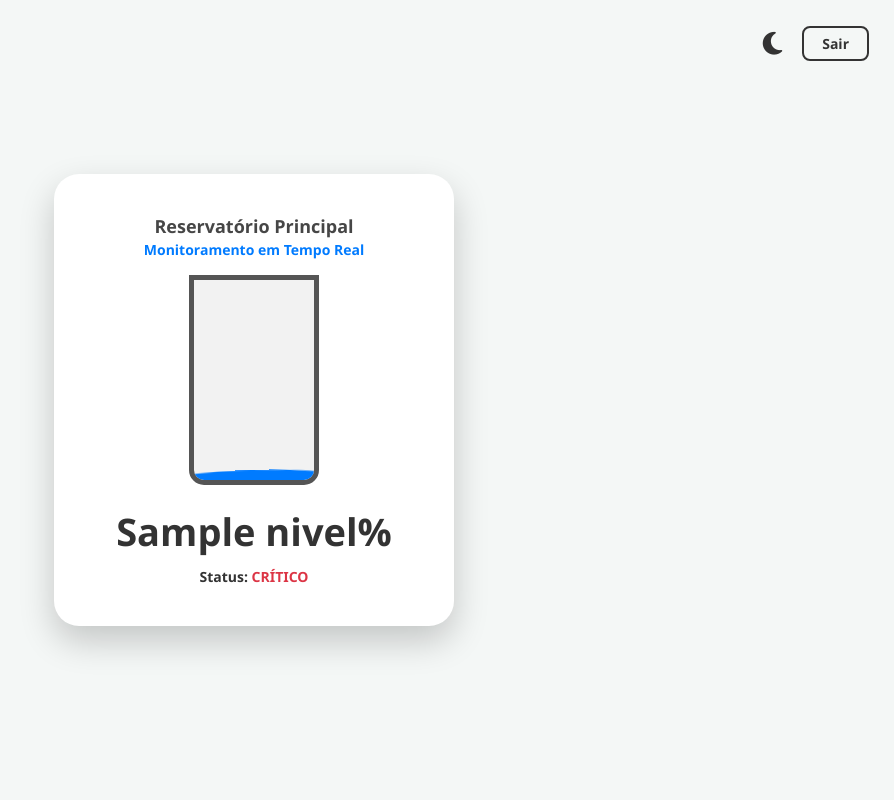
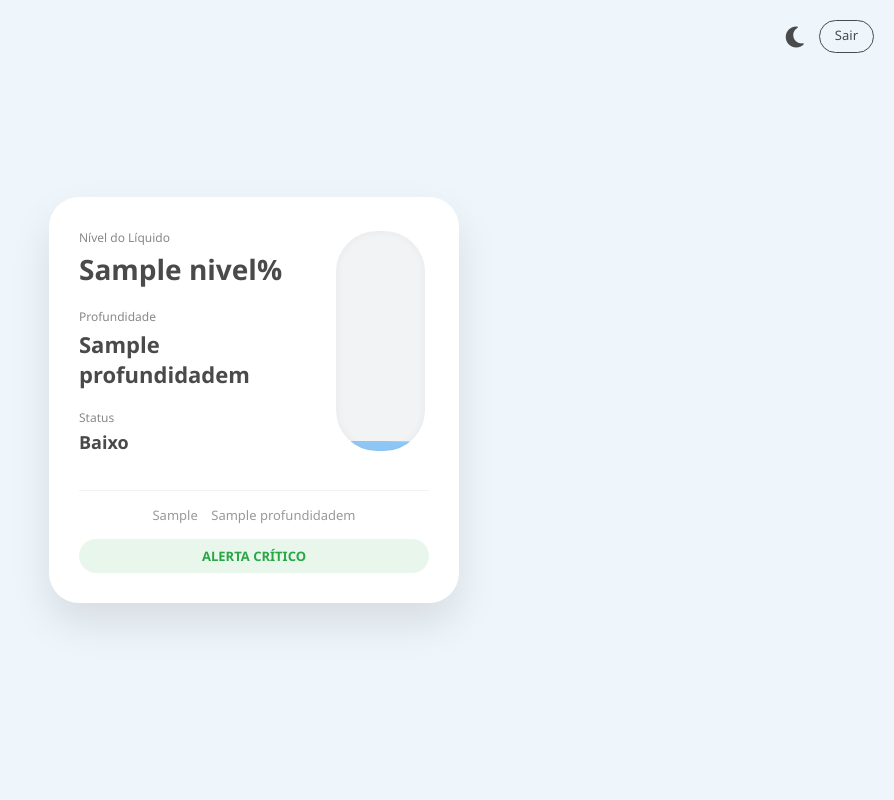
Before and after one commit to NicolasCares/IoT-Condominio, a Flask app: template templates/dashboard.html in a window 1280 px wide. Shown: the whole page, without its empty margins (386-1280 px from the left). Run offline with Flask 3, Linux system fonts and the light colour scheme; the template is opened without the code that fills it: most values are stand-ins (such as "Sample title", 1, 10 or a date in 2020).

Commit message:
Atualização do Dashboard e integração Cloud

```diff
--- a/app.py
+++ b/app.py
@@ -1,6 +1,43 @@
 from flask import Flask, render_template, request, redirect, url_for
+from tuya_iot import TuyaOpenAPI
+from datetime import datetime
 
 app = Flask(__name__)
+
+# --- CONFIGURAÇÕES CLOUD REAIS (LuthierTech) ---
+ENDPOINT = "https://openapi.tuyaus.com"
+ACCESS_ID = "fyktvwpmdcypmc43rds3"
+ACCESS_KEY = "a174b9cc6bcd49758ca629b4314137da"
+DEVICE_ID = 'eb525920c40c7de1caiosa'
+
+def obter_dados_sensor():
+    try:
+        openapi = TuyaOpenAPI(ENDPOINT, ACCESS_ID, ACCESS_KEY)
+        openapi.connect()
+
+        res = openapi.get(f"/v1.0/devices/{DEVICE_ID}/status")
+
+        # Valores padrão baseados no seu print caso a API falhe
+        dados = {
+            "nivel": 69,
+            "profundidade": 0.18
+        }
+
+        if res.get('success'):
+            for item in res['result']:
+                # Pega o percentual (DP 1 ou liquid_level_percent)
+                if item['code'] in ['1', 'liquid_level_percent']:
+                    dados["nivel"] = item['value']
+                # Pega a profundidade (liquid_depth)
+                if item['code'] == 'liquid_depth':
+                    val = item['value']
+                    # Se vier em cm (18), converte para metros (0.18)
+                    dados["profundidade"] = val / 100 if val > 1 else val
+
+        return dados
+    except Exception as e:
+        print(f"Erro na nuvem: {e}")
+        return {"nivel": 69, "profundidade": 0.18}
 
 @app.route('/')
 def index():
@@ -17,8 +54,14 @@ def login():
 
 @app.route('/dashboard')
 def dashboard():
-    # Se o nome aqui não for 'nivel', o HTML fica BRANCO
-    return render_template('dashboard.html', nivel=75)
+    dados = obter_dados_sensor()
+    # Pega data e hora atual exatamente como no print do celular
+    agora = datetime.now().strftime('%Y/%m/%d %H:%M:%S')
+
+    return render_template('dashboard.html',
+                           nivel=dados["nivel"],
+                           profundidade=dados["profundidade"],
+                           data_hora=agora)
 
 @app.route('/logout')
 def logout():
--- a/templates/dashboard.html
+++ b/templates/dashboard.html
@@ -5,8 +5,22 @@
     <title>Painel LuthierTech</title>
     <link rel="stylesheet" href="https://cdnjs.cloudflare.com/ajax/libs/font-awesome/6.4.2/css/all.min.css">
     <style>
-        :root { --bg: #f4f7f6; --card: #fff; --text: #333; --border: #555; }
-        body.dark-mode { --bg: #121212; --card: #1e1e1e; --text: #fff; --border: #888; }
+        :root {
+            --bg: #eef5fb;
+            --card: #ffffff;
+            --text: #4a4a4a;
+            --accent: #2196F3;
+            --water-top: #4dabf7;
+            --water-bottom: #1971c2;
+        }
+
+        body.dark-mode {
+            --bg: #121212;
+            --card: #1e1e1e;
+            --text: #e0e0e0;
+            --accent: #64b5f6;
+            --water-top: #2196F3;
+        }
 
         body {
             font-family: 'Segoe UI', sans-serif;
@@ -18,85 +32,103 @@
             align-items: center;
             height: 100vh;
             transition: 0.3s;
-            position: relative;
         }
 
         .top-controls {
             position: absolute;
-            top: 25px;
-            right: 25px;
+            top: 20px;
+            right: 20px;
             display: flex;
-            align-items: center;
-            gap: 20px;
-            z-index: 1000;
+            gap: 15px;
+            z-index: 10;
         }
 
-        .theme-switch { cursor: pointer; font-size: 26px; color: var(--text); }
-
+        .theme-switch { cursor: pointer; font-size: 24px; }
         .logout-btn {
-            text-decoration: none;
-            color: var(--text);
-            font-weight: bold;
-            border: 2px solid var(--text);
-            padding: 6px 18px;
-            border-radius: 8px;
-            font-size: 14px;
+            text-decoration: none; color: var(--text);
+            border: 1px solid var(--text); padding: 5px 15px; border-radius: 20px; font-size: 13px;
         }
 
         .card {
             background: var(--card);
-            padding: 40px;
-            border-radius: 25px;
-            box-shadow: 0 15px 35px rgba(0,0,0,0.2);
-            text-align: center;
-            width: 320px;
+            padding: 30px;
+            border-radius: 30px;
+            box-shadow: 0 20px 40px rgba(0,0,0,0.1);
+            width: 350px;
+            display: flex;
+            flex-direction: column;
         }
 
-        .info-topo { margin-bottom: 15px; }
-        .info-topo h3 { margin: 0; font-size: 18px; opacity: 0.9; }
-        .info-topo span { font-size: 14px; font-weight: bold; color: #007BFF; }
+        .status-container {
+            display: flex;
+            justify-content: space-between;
+            align-items: center;
+            margin-bottom: 10px;
+        }
 
-        .caixa {
-            width: 120px;
-            height: 200px;
-            border: 5px solid var(--border);
-            border-radius: 0 0 15px 15px;
-            margin: 0 auto 20px;
+        .info-col { text-align: left; }
+        .info-col label { font-size: 12px; color: #888; display: block; margin-bottom: 4px; }
+        .info-col span { font-size: 28px; font-weight: 700; }
+
+        .capsula-outer {
+            width: 90px;
+            height: 220px;
+            background: #f1f3f5;
+            border-radius: 45px;
             position: relative;
             overflow: hidden;
-            background: rgba(0,0,0,0.05);
+            border: 4px solid #fff;
+            box-shadow: inset 0 0 10px rgba(0,0,0,0.05);
         }
 
-        /* ANIMAÇÃO DE ONDA REAL */
         .agua {
-            background: #007BFF;
             width: 100%;
             position: absolute;
             bottom: 0;
             height: {{ nivel }}%;
-            transition: height 1.5s ease-in-out;
-            box-shadow: inset 0 10px 20px rgba(0,0,0,0.2);
+            background: linear-gradient(180deg, var(--water-top) 0%, var(--water-bottom) 100%);
+            transition: height 2s ease-in-out;
         }
 
-        /* Camada da Onda Superior */
         .agua::before {
             content: "";
             position: absolute;
             top: -10px;
-            left: -25%;
-            width: 150%;
+            left: 0;
+            width: 200%;
             height: 20px;
-            background: #007BFF;
-            border-radius: 50% 50% 0 0;
-            animation: onda_balanco 3s ease-in-out infinite alternate;
+            background: var(--water-top);
+            border-radius: 40%;
+            animation: move-onda 4s linear infinite;
+            opacity: 0.6;
         }
 
-        @keyframes onda_balanco {
-            from { transform: translateX(0) skewY(-2deg); }
-            to { transform: translateX(-15%) skewY(2deg); }
+        @keyframes move-onda {
+            from { transform: translateX(0); }
+            to { transform: translateX(-50%); }
         }
 
-        .nivel-label { font-size: 38px; font-weight: 900; }
+        .footer-info {
+            margin-top: 25px;
+            padding-top: 15px;
+            border-top: 1px solid rgba(0,0,0,0.05);
+            font-size: 13px;
+            color: #999;
+            text-align: center;
+        }
+
+        .status-badge {
+            margin-top: 15px;
+            padding: 8px;
+            border-radius: 20px;
+            font-weight: bold;
+            font-size: 13px;
+            background: rgba(40, 167, 69, 0.1);
+            color: #28a745;
+            text-align: center;
+        }
+
+        .critico { background: rgba(220, 53, 69, 0.1); color: #dc3545; }
     </style>
 </head>
 <body>
@@ -109,20 +141,31 @@
     </div>
 
     <div class="card">
-        <div class="info-topo">
-            <h3>Reservatório Principal</h3>
-            <span>Monitoramento em Tempo Real</span>
+        <div class="status-container">
+            <div class="info-col">
+                <label>Nível do Líquido</label>
+                <span>{{ nivel }}%</span>
+
+                <label style="margin-top: 20px;">Profundidade</label>
+                <span style="font-size: 22px;">{{ profundidade }}m</span>
+
+                <label style="margin-top: 20px;">Status</label>
+                <span style="font-size: 18px;">{% if nivel > 20 %}Normal{% else %}Baixo{% endif %}</span>
+            </div>
+
+            <div class="capsula-outer">
+                <div class="agua"></div>
+            </div>
         </div>
 
-        <div class="caixa">
-            <div class="agua"></div>
+        <!-- Onde aparecem a data e a profundidade no rodapé -->
+        <div class="footer-info">
+            {{ data_hora }} &nbsp;&nbsp; {{ profundidade }}m
         </div>
 
-        <div class="nivel-label">{{ nivel }}%</div>
-
-        <p style="margin: 10px 0 0; font-size: 14px; font-weight: bold;">
-            Status: {% if nivel > 20 %}<span style="color: #28a745;">ESTÁVEL</span>{% else %}<span style="color: #dc3545;">CRÍTICO</span>{% endif %}
-        </p>
+        <div class="status-badge {% if nivel <= 20 %}critico{% endif %}">
+            {% if nivel > 20 %}ESTÁVEL{% else %}ALERTA CRÍTICO{% endif %}
+        </div>
     </div>
 
     <script>
@@ -142,6 +185,9 @@
             localStorage.setItem('tema', novo);
             aplicar(novo);
         }
+
+        // AUTO-REFRESH (30 SEGUNDOS)
+        setTimeout(() => { window.location.reload(); }, 30000);
     </script>
 </body>
 </html>
```
